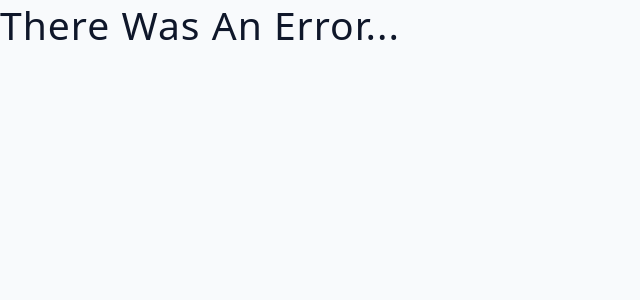
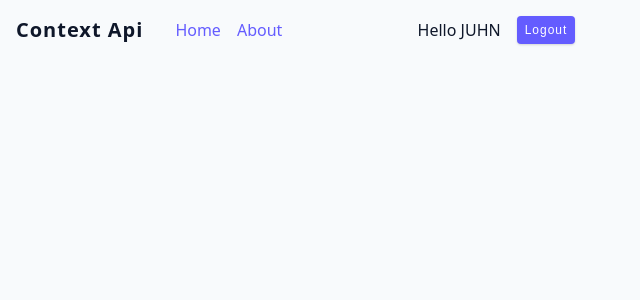
Before and after one commit to fugasok/advanced-react-learning, a React (Vite) app: page / in a window 1280 px wide. Shown: the top 300 px of the page, without its empty margins (0-640 px from the left). Built offline with nearby package versions, Linux system fonts and the light colour scheme; no server answers.

Commit message:
Challenge done. Props drilling

```diff
--- a/src/App.jsx
+++ b/src/App.jsx
@@ -1,4 +1,4 @@
-import Starter from "./tutorial/08-custom-hooks/starter/02-fetch-data";
+import Starter from "./tutorial/09-context-api/starter/Navbar";
 
 function App() {
 	return <Starter />;
--- /dev/null
+++ b/src/tutorial/09-context-api/starter/NavLinks.jsx
@@ -0,0 +1,14 @@
+import UserContainer from "./UserContainer";
+
+const NavLinks = ({ user, handleLogout }) => {
+	return (
+		<div className="nav-container">
+         <ul className="nav-links">
+            <li><a href="">home</a></li>
+            <li><a href="">about</a></li>
+         </ul>
+			<UserContainer user={user} handleLogout={handleLogout} />
+		</div>
+	);
+};
+export default NavLinks;
--- /dev/null
+++ b/src/tutorial/09-context-api/starter/Navbar.jsx
@@ -0,0 +1,18 @@
+import { useState } from "react";
+import NavLinks from "./NavLinks";
+
+const Navbar = () => {
+	const [user, setUser] = useState({ name: "Juhn" });
+
+   const handleLogout = () => {
+      setUser(null)
+   }
+
+	return (
+		<nav className="navbar">
+         <h5>Context Api</h5>
+			<NavLinks user={user} handleLogout={handleLogout}/>
+		</nav>
+	);
+};
+export default Navbar;
--- /dev/null
+++ b/src/tutorial/09-context-api/starter/UserContainer.jsx
@@ -0,0 +1,17 @@
+const UserContainer = ({ user, handleLogout }) => {
+	return (
+		<div className="user-container">
+			{user ? (
+				<>
+					<p>Hello {user.name.toUpperCase()}</p>
+					<button className="btn" type="button" onClick={handleLogout}>
+						Logout
+					</button>
+				</>
+			) : (
+				<p>Please Login</p>
+			)}
+		</div>
+	);
+};
+export default UserContainer;
```
